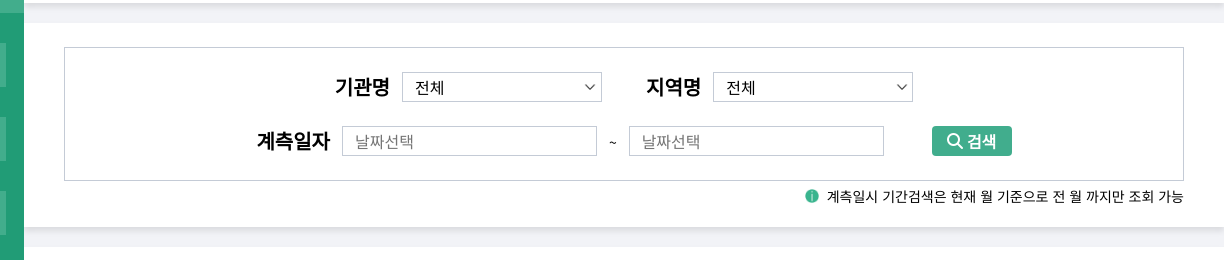
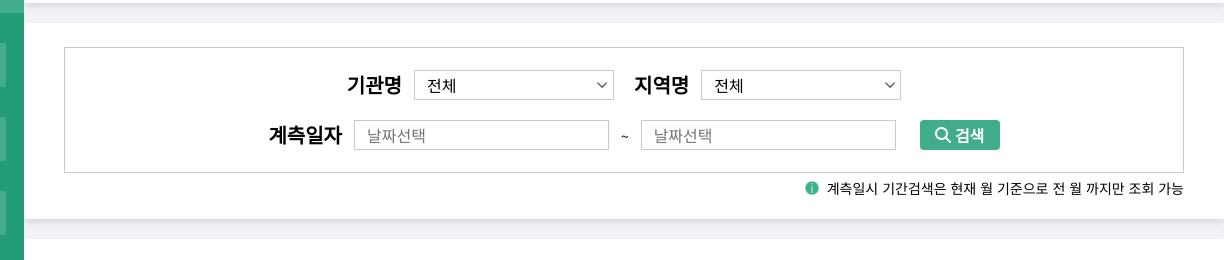
Before and after one commit to Jangchanul/signaltree, a plain HTML site: page data_list.html in a window 1280 px wide. Shown: the part 75-335 px from the top of the page, 56-1280 px from the left. Drawn offline with nearby package versions, Linux system fonts and the light colour scheme.

Commit message:
Add files via upload

```diff
--- a/css/sub_page.css
+++ b/css/sub_page.css
@@ -72,6 +72,7 @@
     align-items: center;
     justify-content: space-evenly;
     margin-left: 20px;
+    padding: 10px 0;
 }
 .search_box li:first-child{
     margin-left: 0;
@@ -876,13 +877,6 @@ select{
 }
 /* ------------------------------------------------------------------------ */
 
-
-
-@media screen and (max-width: 1400px) {
-    .search_box li{
-        padding: 12px;
-    }
-}
 @media screen and (max-width: 1023px) {
 
     .water_set>li>*:not(button){
```
